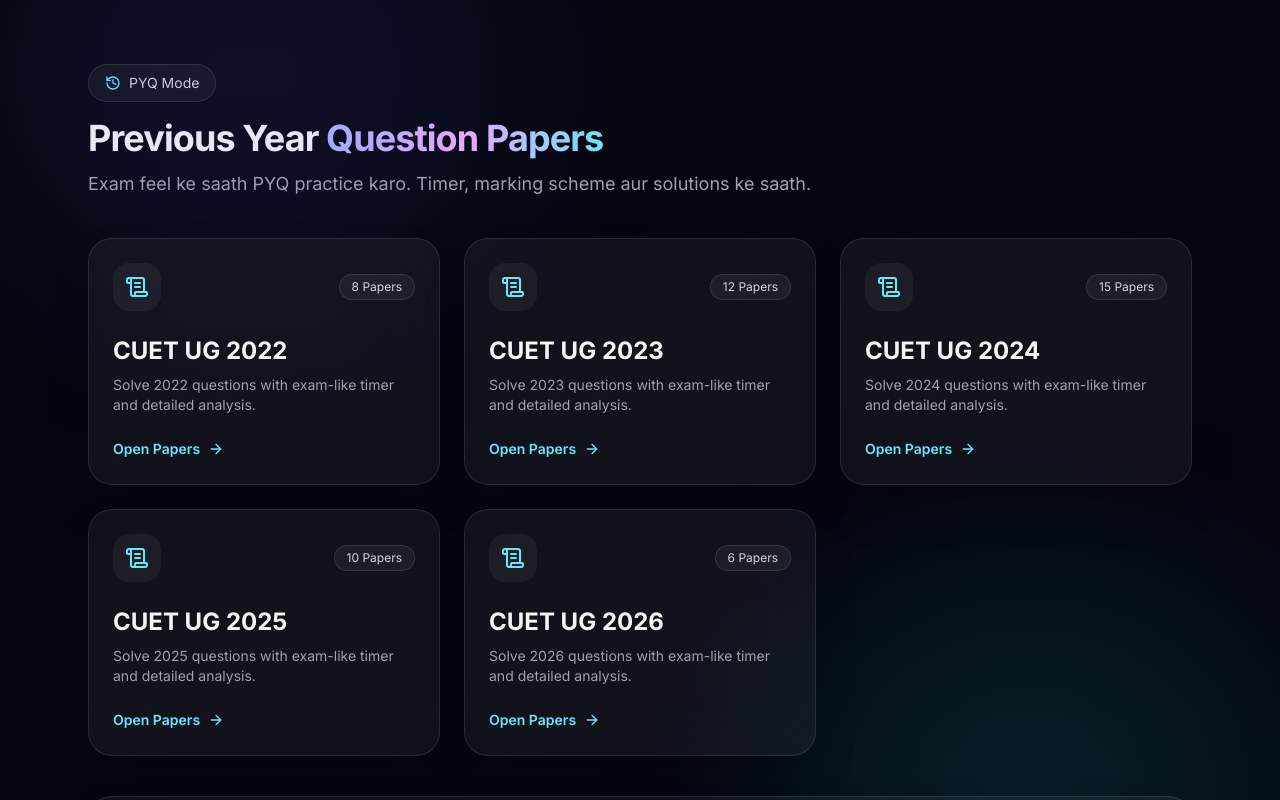
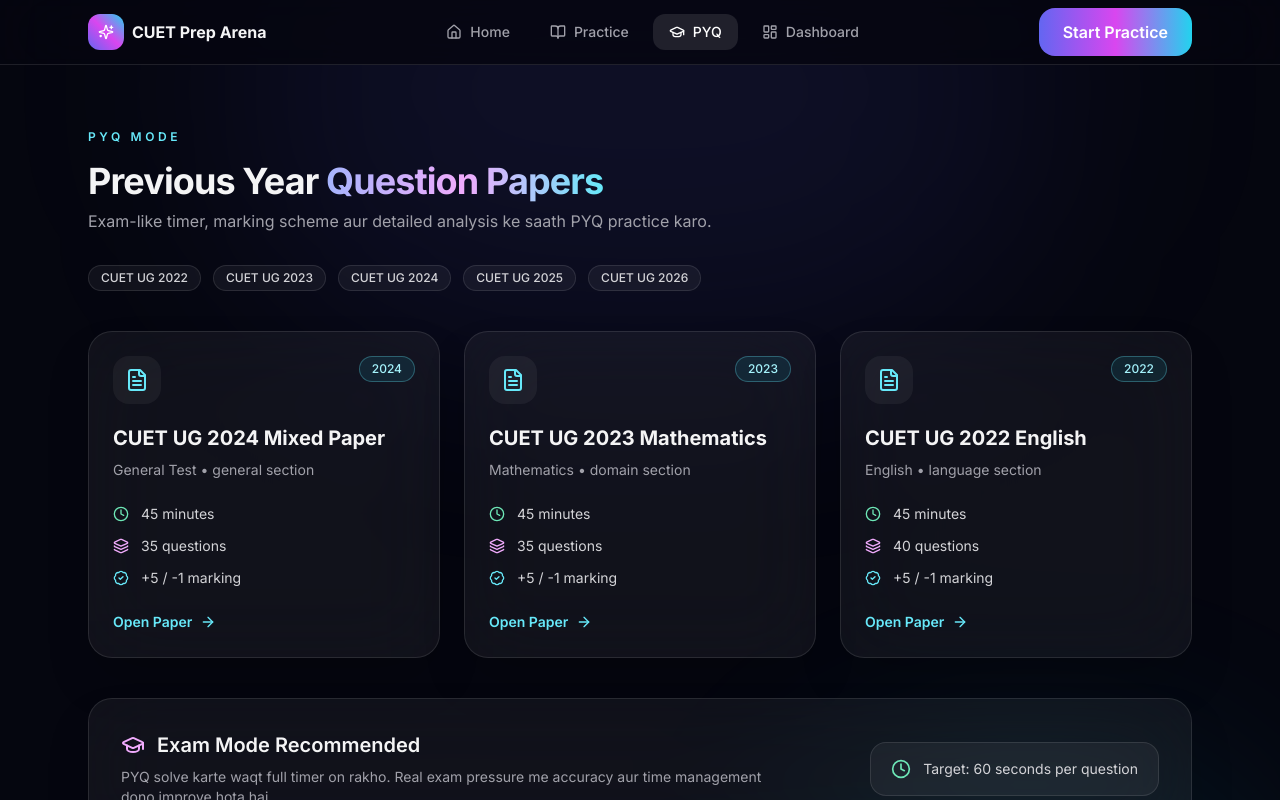
Before and after one commit to ayush143-maker/cuet-prepare, a Next.js app: page /pyq in a window 1280 px wide. Shown: the top 800 px of the page. Built offline with nearby package versions, Linux system fonts and the light colour scheme.

Commit message:
Update page.tsx

```diff
--- a/src/app/pyq/page.tsx
+++ b/src/app/pyq/page.tsx
@@ -1,115 +1,113 @@
 import Link from "next/link";
 import {
   ArrowRight,
+  BadgeCheck,
+  Clock,
   FileText,
   GraduationCap,
-  History,
-  ScrollText,
-  Timer,
+  Layers,
 } from "lucide-react";
 
-const years = [
-  {
-    year: "2022",
-    papers: 8,
-    slug: "cuet-ug-2022",
-  },
-  {
-    year: "2023",
-    papers: 12,
-    slug: "cuet-ug-2023",
-  },
-  {
-    year: "2024",
-    papers: 15,
-    slug: "cuet-ug-2024",
-  },
-  {
-    year: "2025",
-    papers: 10,
-    slug: "cuet-ug-2025",
-  },
-  {
-    year: "2026",
-    papers: 6,
-    slug: "cuet-ug-2026",
-  },
-];
+import { AppShell, PageShell } from "@/components/layout";
+import {
+  Badge,
+  Card,
+  SectionHeading,
+} from "@/components/ui";
+import { PYQ_PAPERS, PYQ_YEARS } from "@/lib/constants";
 
 export default function PyqPage() {
   return (
-    <main className="relative min-h-screen overflow-hidden">
-      <div className="pointer-events-none absolute -top-32 left-0 h-[400px] w-[500px] rounded-full bg-indigo-500/10 blur-[100px]" />
-      <div className="pointer-events-none absolute bottom-0 right-0 h-[400px] w-[500px] rounded-full bg-cyan-400/10 blur-[100px]" />
+    <AppShell>
+      <PageShell>
+        <SectionHeading
+          eyebrow="PYQ Mode"
+          title={
+            <>
+              Previous Year <span className="gradient-text">Question Papers</span>
+            </>
+          }
+          subtitle="Exam-like timer, marking scheme aur detailed analysis ke saath PYQ practice karo."
+        />
 
-      <div className="mx-auto max-w-6xl px-6 py-16">
-        <div className="mb-10">
-          <div className="mb-4 inline-flex items-center gap-2 rounded-full border border-white/10 bg-white/5 px-4 py-2 text-sm text-zinc-300">
-            <History className="h-4 w-4 text-cyan-300" />
-            PYQ Mode
-          </div>
-
-          <h1 className="section-title">
-            Previous Year <span className="gradient-text">Question Papers</span>
-          </h1>
-
-          <p className="section-subtitle mt-3">
-            Exam feel ke saath PYQ practice karo. Timer, marking scheme aur
-            solutions ke saath.
-          </p>
+        <div className="mt-8 flex flex-wrap gap-3">
+          {PYQ_YEARS.map((year) => (
+            <Badge key={year} variant="default">
+              CUET UG {year}
+            </Badge>
+          ))}
         </div>
 
-        <div className="grid gap-6 md:grid-cols-2 xl:grid-cols-3">
-          {years.map((item) => (
+        <div className="mt-10 grid gap-6 md:grid-cols-2 xl:grid-cols-3">
+          {PYQ_PAPERS.map((paper) => (
             <Link
-              key={item.slug}
-              href={`/pyq/${item.slug}`}
-              className="glass-card group p-6 transition hover:scale-[1.02] hover:border-white/20"
+              key={paper.id}
+              href={`/pyq/${paper.id}`}
+              className="block h-full"
             >
-              <div className="flex items-center justify-between">
-                <div className="flex h-12 w-12 items-center justify-center rounded-2xl bg-white/5">
-                  <ScrollText className="h-6 w-6 text-cyan-300" />
+              <Card className="h-full p-6 transition hover:scale-[1.02] hover:border-white/20">
+                <div className="flex items-start justify-between gap-4">
+                  <div className="flex h-12 w-12 items-center justify-center rounded-2xl bg-white/5">
+                    <FileText className="h-6 w-6 text-cyan-300" />
+                  </div>
+
+                  <Badge variant="info">{paper.year}</Badge>
                 </div>
 
-                <span className="rounded-full border border-white/10 bg-white/5 px-3 py-1 text-xs text-zinc-300">
-                  {item.papers} Papers
-                </span>
-              </div>
+                <h2 className="mt-5 text-xl font-bold">{paper.title}</h2>
 
-              <h2 className="mt-6 text-2xl font-bold">CUET UG {item.year}</h2>
+                <p className="mt-2 text-sm text-zinc-400">
+                  {paper.subject} • {paper.section} section
+                </p>
 
-              <p className="mt-2 text-sm text-zinc-400">
-                Solve {item.year} questions with exam-like timer and detailed
-                analysis.
-              </p>
+                <div className="mt-6 space-y-3 text-sm text-zinc-300">
+                  <div className="flex items-center gap-3">
+                    <Clock className="h-4 w-4 text-emerald-300" />
+                    {paper.durationMinutes} minutes
+                  </div>
 
-              <div className="mt-6 inline-flex items-center gap-2 text-sm font-semibold text-cyan-300">
-                Open Papers
-                <ArrowRight className="h-4 w-4 transition group-hover:translate-x-1" />
-              </div>
+                  <div className="flex items-center gap-3">
+                    <Layers className="h-4 w-4 text-fuchsia-300" />
+                    {paper.totalQuestions} questions
+                  </div>
+
+                  <div className="flex items-center gap-3">
+                    <BadgeCheck className="h-4 w-4 text-cyan-300" />+
+                    {paper.markingScheme.correct} /{" "}
+                    {paper.markingScheme.incorrect} marking
+                  </div>
+                </div>
+
+                <div className="mt-6 inline-flex items-center gap-2 text-sm font-semibold text-cyan-300">
+                  Open Paper
+                  <ArrowRight className="h-4 w-4" />
+                </div>
+              </Card>
             </Link>
           ))}
         </div>
 
-        <div className="glass-card mt-10 flex flex-col items-start justify-between gap-6 p-8 md:flex-row md:items-center">
+        <Card className="mt-10 flex flex-col items-start justify-between gap-6 p-8 md:flex-row md:items-center">
           <div>
             <div className="flex items-center gap-3">
               <GraduationCap className="h-6 w-6 text-fuchsia-300" />
-              <h2 className="text-xl font-semibold">Exam Mode Recommended</h2>
+              <h2 className="text-xl font-semibold">
+                Exam Mode Recommended
+              </h2>
             </div>
 
             <p className="mt-2 max-w-2xl text-sm text-zinc-400">
               PYQ solve karte waqt full timer on rakho. Real exam pressure me
-              accuracy improve hoti hai.
+              accuracy aur time management dono improve hota hai.
             </p>
           </div>
 
           <div className="flex items-center gap-3 rounded-2xl border border-white/10 bg-white/5 px-5 py-4 text-sm text-zinc-300">
-            <Timer className="h-5 w-5 text-emerald-300" />
-            Average time per question: 60 sec
+            <Clock className="h-5 w-5 text-emerald-300" />
+            Target: 60 seconds per question
           </div>
-        </div>
-      </div>
-    </main>
+        </Card>
+      </PageShell>
+    </AppShell>
   );
 }
```
